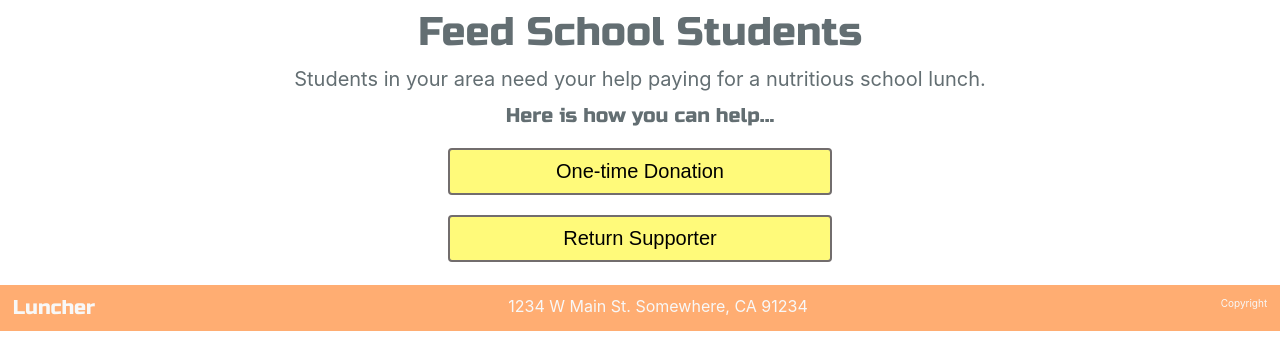
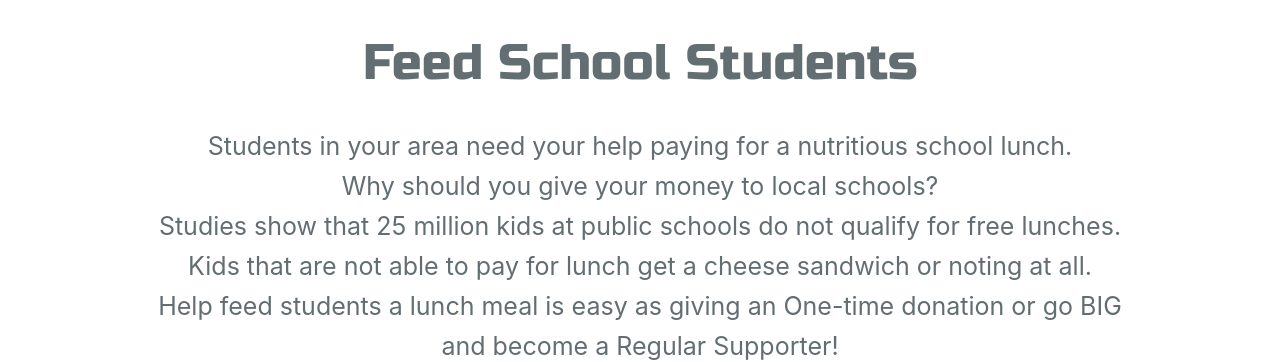
Before and after one commit to BuildWeek-Luncher/marketing-page-pamela, a plain HTML site: page index.html in a window 1280 px wide. Shown: the part 598-960 px from the top of the page. Before the commit the page ends 929 px from the top, so only its background shows below. Drawn offline with Linux system fonts and the light colour scheme.

Commit message:
added more information to p tag

```diff
--- a/index.html
+++ b/index.html
@@ -35,21 +35,18 @@
         </div>
             <div class= "intro">
                 <h1>Feed School Students</h1>
-                <p>Students in your area need your help paying for a nutritious school lunch.</p>
+                <p>Students in your area need your help paying for a nutritious school lunch.<br>
+                    Why should you give your money to local schools?<br>
+                    Studies show that 25 million kids at public schools do not qualify for free lunches.
+                    Kids that are not able to pay for lunch get a cheese sandwich or noting at all.<br>
+                    Help feed students a lunch meal is easy as giving an One-time donation or go BIG and
+                    become a Regular Supporter!
+                </p>
                 <h2>Here is how you can help...</h2>
                 <button>One-time Donation</button>
-                <button>Return Supporter</button>
+                <button>Regular Supporter</button>
             </div>
     </section>
-
-    <!-- <section class= "middle">
-        <div class= "school">
-            <h2>Schools Available</h2>
-        </div>
-        <div class= "form">
-            <form>donation form here</form>
-        </div>
-    </section> -->
 
     <!-- Footer -->
     <footer>
--- a/less/main-page.less
+++ b/less/main-page.less
@@ -4,12 +4,11 @@ body {
 }
 
 .nav {
-    display: flex;
+    .flex();
     padding: 20px;
 
     @media @phone {
         flex-direction: column;
-        justify-content: center;
         text-align: center;
     }
 
@@ -32,8 +31,7 @@ body {
         font-size: 1.8rem;
         width: 60%;
         @media @phone {
-            display: flex;
-            justify-content: center;
+            .flex();
             width: 100%;
             margin-top: 3%;
 
@@ -69,36 +67,41 @@ body {
         width: 100%;
         height: 500px;
         @media @phone {
-            width: 100%;
-            height: auto;
+            .size();
         }
     }
 
     .intro {
-        width: 100%;
-        height: auto;
-        display: flex;
+        .size();
+        .flex();
         flex-direction: column;
-        justify-content: center;
         align-items: center;
         color: #636e72;
 
         h1{
-            font-size: 4rem;
+            font-size: 5rem;
             color: #636e72;
-            padding: 1%
+            padding-top: 3%;
+            @media @phone {
+                font-size: 3.4rem;
+            }
         }
 
         h2{
-            font-size: 2rem;
+            font-size: 3rem;
             color: #636e72;
             padding: 1%;
         }
 
         p{
-            font-size: 2rem;
+            font-size: 2.5rem;
+            text-align: center;
+            margin: 2% 10%;
+            padding: 1%;
+            line-height: 40px;
             @media @phone {
                 margin: 2% 4%;
+                font-size: 2rem;
             }
 
         }
@@ -113,10 +116,16 @@ body {
         margin: 10px;
         padding: 10px;
         width: 30%;
+
+        :hover {
+            background-color: rgb(117, 115, 110);
+            color: white;
+            transition-duration: 0.4s;
+        }
+
         @media @phone {
             width: 50%;
         }
-
     }
 }
 
```
Also changed, not shown: css/index.css.
